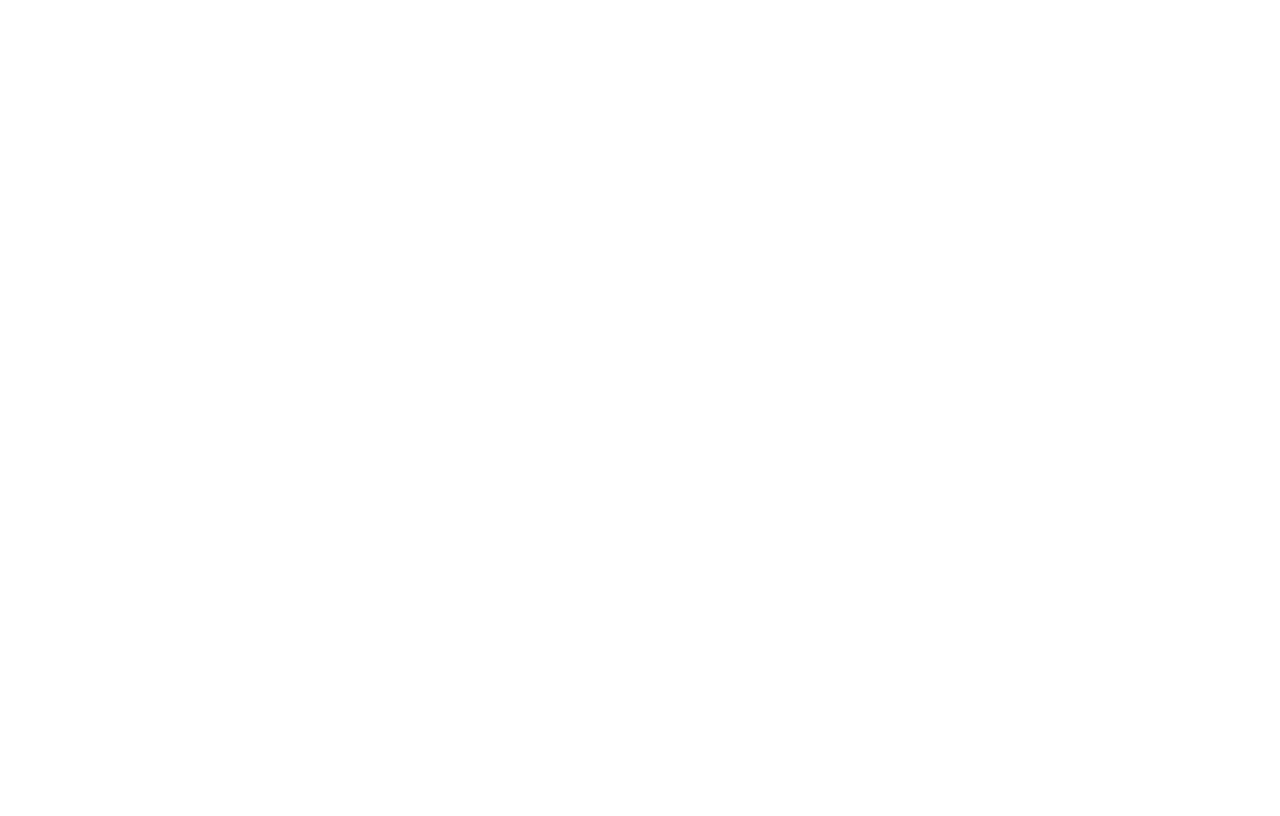
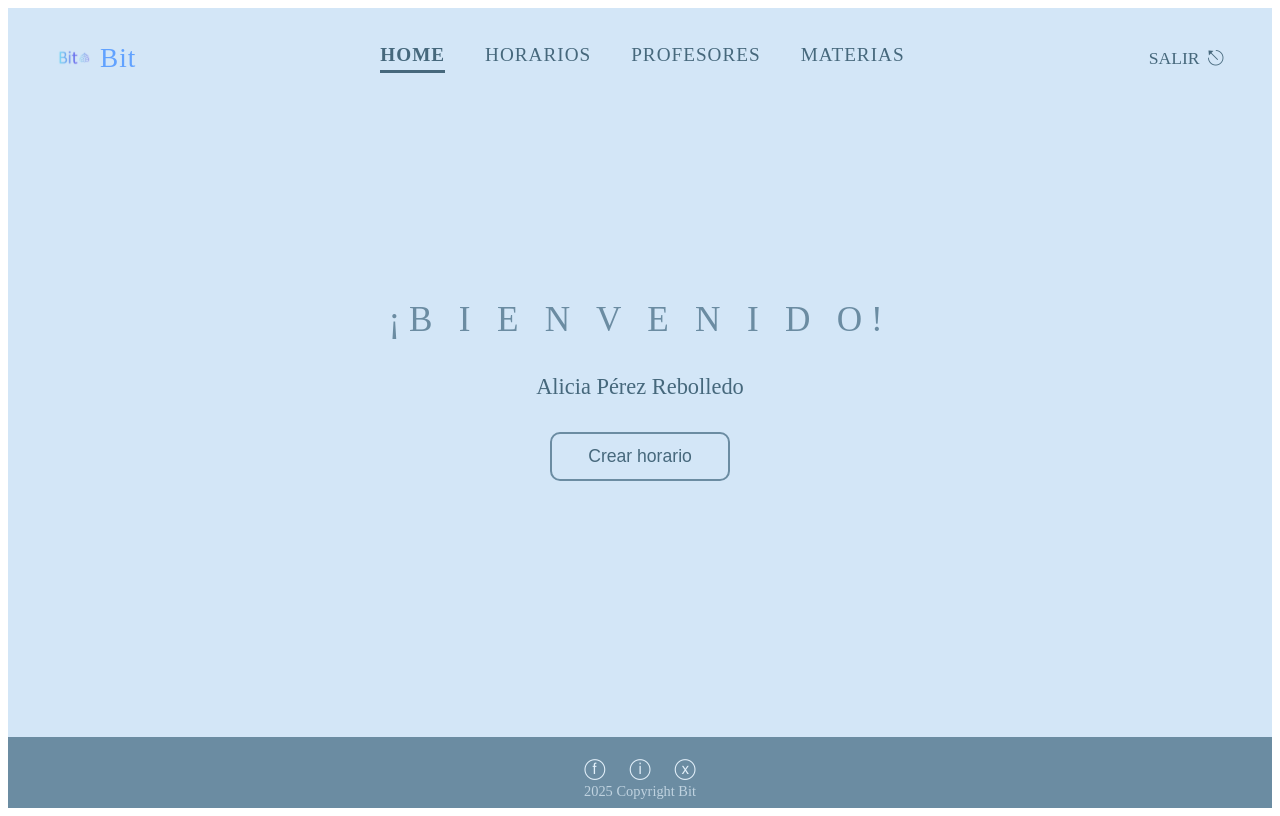
Before and after one commit to Derck23/Generador-Horarios, a React (Vite) app: page /Home in a window 1280 px wide. Before the commit this address had no page. Built offline with nearby package versions, Linux system fonts and the light colour scheme.

Commit message:
cambios home

```diff
--- a/src/App.jsx
+++ b/src/App.jsx
@@ -8,7 +8,7 @@
     <Router>
       <Routes>
         <Route path="/" element={<Login />} />
-        <Route path="/login" element={<Login />} />
+        <Route path="/Home" element={<Home />} />
       </Routes>
     </Router>
   );
--- a/src/Pages/Home/Home.css
+++ b/src/Pages/Home/Home.css
@@ -7,9 +7,9 @@
 }
 
 .login-card {
-  background-color: #2F4156;
+  background-color: #2f4156;
   border-radius: 10px;
-  box-shadow: 0 4px 10px rgba(0,0,0,0.3);
+  box-shadow: 0 4px 10px rgba(0, 0, 0, 0.3);
   display: flex;
   width: 80%;
   max-width: 900px;
@@ -17,7 +17,8 @@
   color: white;
 }
 
-.login-left, .login-right {
+.login-left,
+.login-right {
   flex: 1;
   display: flex;
   justify-content: center;
@@ -70,3 +71,131 @@
   gap: 10px;
   justify-content: center;
 }
+
+.home-page {
+  min-height: 100vh;
+  background: #d3e6f7;
+  display: flex;
+  flex-direction: column;
+}
+
+.home-header {
+  display: flex;
+  justify-content: space-between;
+  align-items: center;
+  padding: 32px 48px 0 48px;
+  background: transparent;
+}
+
+.logo-area {
+  display: flex;
+  align-items: center;
+  gap: 8px;
+}
+
+.logo-img {
+  width: 36px;
+  height: 36px;
+}
+
+.logo-text {
+  color: #61a2ff;
+  font-size: 1.7rem;
+  font-weight: 500;
+  letter-spacing: 1px;
+}
+
+.home-nav {
+  display: flex;
+  gap: 40px;
+}
+
+.home-nav a {
+  color: #46687c;
+  text-decoration: none;
+  font-size: 1.2rem;
+  font-weight: 400;
+  letter-spacing: 1px;
+  padding-bottom: 4px;
+  border-bottom: 3px solid transparent;
+  transition: border 0.2s;
+}
+
+.home-nav a.active {
+  font-weight: 600;
+  border-bottom: 3px solid #46687c;
+}
+
+.logout-area {
+  display: flex;
+  align-items: center;
+  gap: 8px;
+  color: #46687c;
+  font-size: 1.1rem;
+  cursor: pointer;
+}
+
+.logout-icon {
+  font-size: 1.3rem;
+}
+
+.home-main {
+  flex: 1;
+  display: flex;
+  flex-direction: column;
+  align-items: center;
+  justify-content: center;
+}
+
+.bienvenido {
+  font-size: 2.2rem;
+  color: #6b8ca2;
+  letter-spacing: 0.25em;
+  font-weight: 400;
+  margin-bottom: 12px;
+  margin-top: 0;
+}
+
+.nombre {
+  font-size: 1.4rem;
+  color: #46687c;
+  margin-bottom: 32px;
+}
+
+.crear-horario-btn {
+  font-size: 1.1rem;
+  padding: 12px 36px;
+  border: 2px solid #6b8ca2;
+  background: transparent;
+  color: #46687c;
+  border-radius: 10px;
+  cursor: pointer;
+  transition: background 0.2s, color 0.2s;
+}
+
+.crear-horario-btn:hover {
+  background: #6b8ca2;
+  color: #fff;
+}
+
+.home-footer {
+  background: #6b8ca2;
+  color: #e3f0fa;
+  display: flex;
+  flex-direction: column;
+  align-items: center;
+  padding: 18px 0 8px 0;
+  margin-top: 32px;
+}
+
+.footer-icons {
+  display: flex;
+  gap: 24px;
+  font-size: 1.3rem;
+  margin-bottom: 4px;
+}
+
+.footer-copy {
+  font-size: 0.9rem;
+  opacity: 0.7;
+}
--- a/src/Pages/Home/Home.jsx
+++ b/src/Pages/Home/Home.jsx
@@ -1,26 +1,39 @@
 import React from 'react';
 import logo from '../../assets/logo.svg';
 import './Home.css';
-import { Link } from 'react-router-dom';
 
 const Home = () => {
   return (
-    <div className="login-page">
-      <div className="login-card">
-        <div className="login-left">
-          <form className="login-form">
-              <img src={logo} alt="Logo" className="logo" />
-              <div className="button-row">
-                <Link to="/login">
-                  <button type="button">Iniciar sesion</button>
-                </Link>
-                <Link to="/register">
-                  <button type="button">Registrarse</button>
-                </Link>
-              </div>
-          </form>
+    <div className="home-page">
+      <header className="home-header">
+        <div className="logo-area">
+          <img src={logo} alt="Logo" className="logo-img" />
+          <span className="logo-text">Bit</span>
         </div>
-      </div>
+        <nav className="home-nav">
+          <a href="#" className="active">HOME</a>
+          <a href="#">HORARIOS</a>
+          <a href="#">PROFESORES</a>
+          <a href="#">MATERIAS</a>
+        </nav>
+        <div className="logout-area">
+          <span>SALIR</span>
+          <span className="logout-icon">⎋</span>
+        </div>
+      </header>
+      <main className="home-main">
+        <h2 className="bienvenido">¡B I E N V E N I D O!</h2>
+        <p className="nombre">Alicia Pérez Rebolledo</p>
+        <button className="crear-horario-btn">Crear horario</button>
+      </main>
+      <footer className="home-footer">
+        <div className="footer-icons">
+          <span>ⓕ</span>
+          <span>ⓘ</span>
+          <span>ⓧ</span>
+        </div>
+        <div className="footer-copy">2025 Copyright Bit</div>
+      </footer>
     </div>
   );
 };
--- a/src/Pages/Login/Login.jsx
+++ b/src/Pages/Login/Login.jsx
@@ -2,8 +2,13 @@
 import './Login.css';
 import logo from '../../assets/logohorarios_1.png';
 import agenda from '../../assets/agenda.png';
+import { useNavigate } from 'react-router-dom';
 
 const Login = () => {
+  const navigate = useNavigate();
+  const handleNavigation = (path) => {
+        navigate(path);
+    };
   return (
     <div className="login-container">
       <div className="login-card">
@@ -15,7 +20,7 @@
           <form className="login-form">
             <input type="email" placeholder="Correo" />
             <input type="password" placeholder="Contraseña" />
-            <button type="submit">ENTRAR</button>
+            <button type="submit"onClick={() => handleNavigation('/Home')}  >ENTRAR</button>
           </form>
           <p className="register-text">
             ¿No tienes cuenta? <a href="#">Registrarme</a>
```
